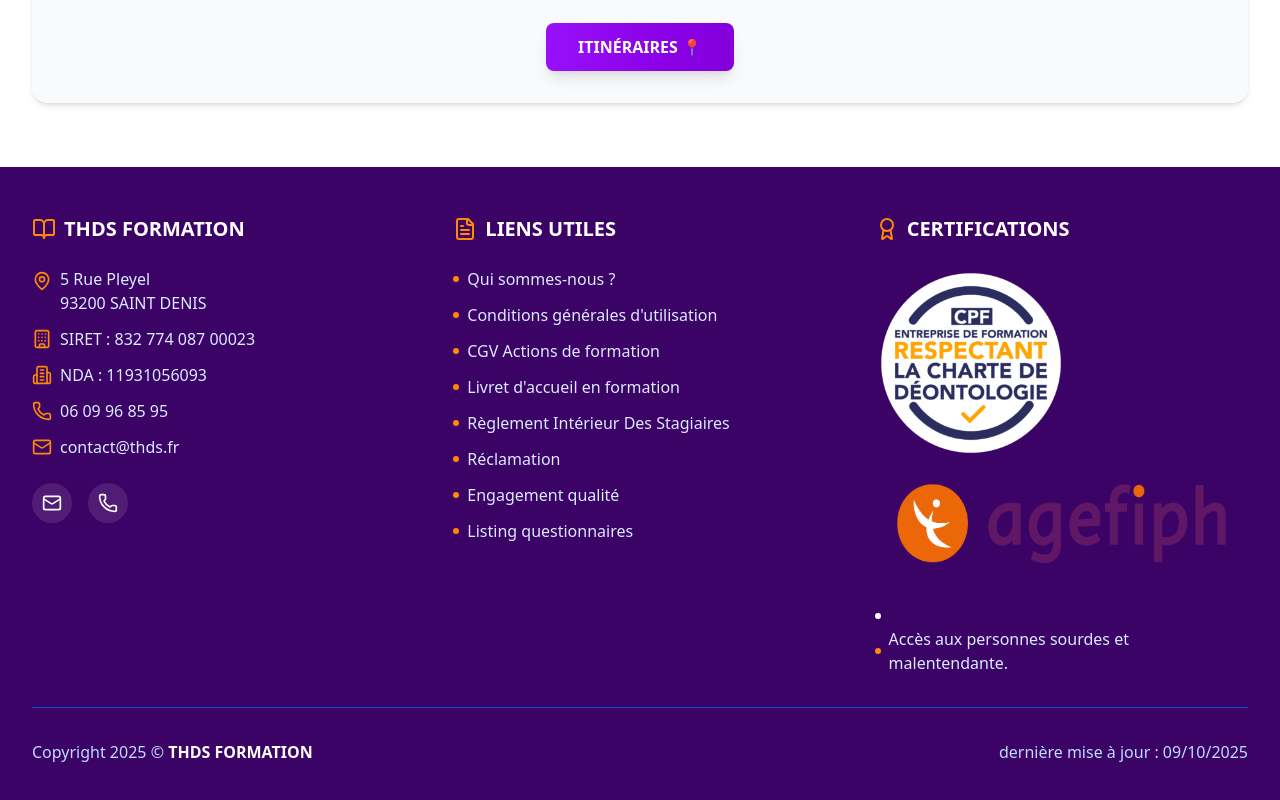
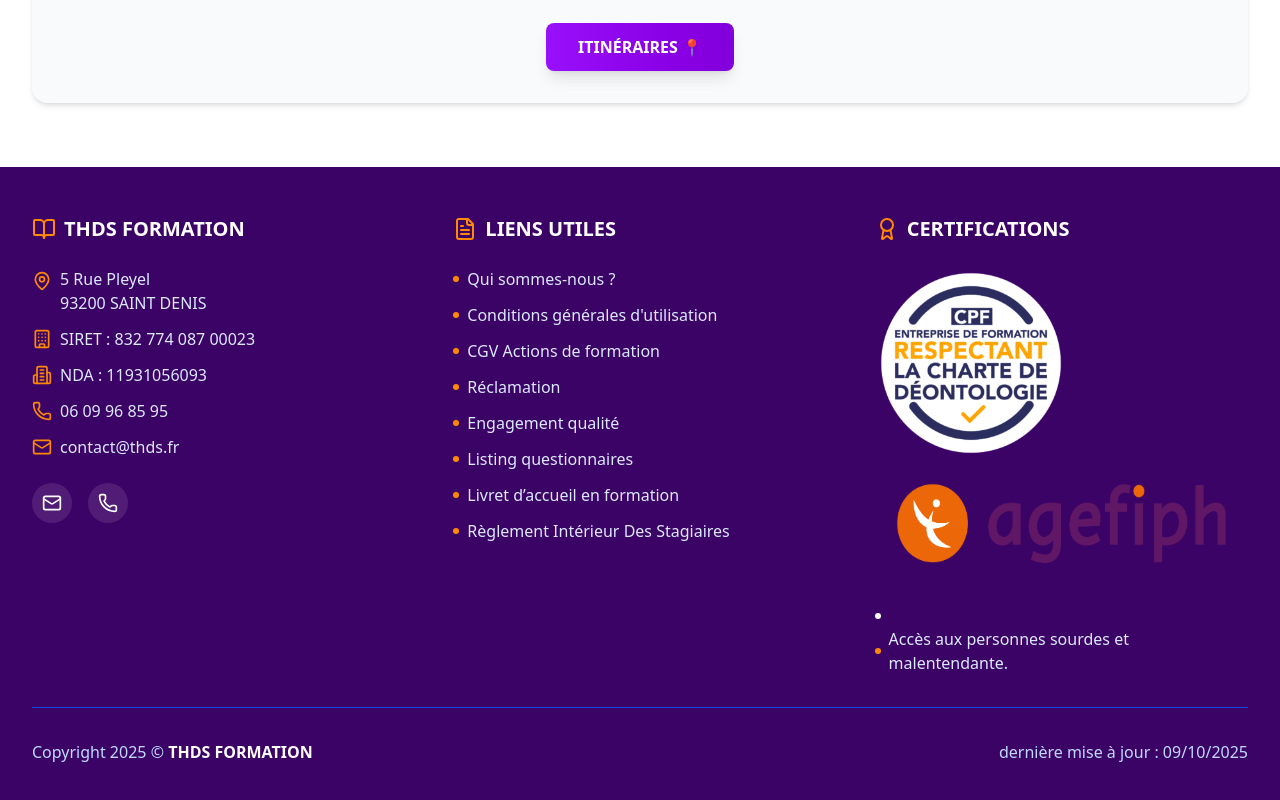
Before and after one commit to younesbennaceur/THDS-Learning, a React (Vite) app: page / in a window 1280 px wide. Shown: the part 8777-9577 px from the top of the page. Built offline with nearby package versions, Linux system fonts and the light colour scheme.

Commit message:
deployement issue

```diff
--- a/src/components/Footer.jsx
+++ b/src/components/Footer.jsx
@@ -1,17 +1,15 @@
 import React from 'react';
 import { Mail, Phone, MapPin, BookOpen, FileText, Users, Award, MessageSquare,Building2, Building } from 'lucide-react';
-
+import { Link } from 'react-router-dom';
 export default function Footer() {
   const footerLinks = {
     liens: [
       { name: "Qui sommes-nous ?", href: "/apropos" },
       { name: "Conditions générales d'utilisation", href: "cgv" },
       { name: "CGV Actions de formation", href: "/cgv-formation" },
-      { name: "Livret d'accueil en formation", href: "/LA.pdf" },
-      { name: "Règlement Intérieur Des Stagiaires", href: "/RI.pdf" },
       { name: "Réclamation", href: "/reclamation" },
       { name: "Engagement qualité", href: "/quality" },
-      { name: "Listing questionnaires", href: "#questionnaires" }
+      { name: "Listing questionnaires", href: "/questionnaires" }
     ]
   };
 
@@ -84,17 +82,39 @@ export default function Footer() {
             <ul className="space-y-3">
               {footerLinks.liens.map((link, index) => (
                 <li key={index}>
-                  <a
-                    href={link.href}
+                  <Link
+                    to={link.href}
 
 
                     className="text-blue-100 hover:text-orange-400 transition-colors flex items-center space-x-2 group"
                   >
                     <span className="w-1.5 h-1.5 bg-orange-400 rounded-full group-hover:scale-150 transition-transform"></span>
                     <span>{link.name}</span>
+                  </Link>
+                </li>
+              ))}
+            </ul>
+            <ul>
+              <li className='mt-3 space-y-3' >
+                  <a
+                    href='LA.pdf'
+
+
+                    className="text-blue-100 hover:text-orange-400 transition-colors flex items-center space-x-2 group"
+                  >
+                    <span className="w-1.5 h-1.5 bg-orange-400 rounded-full group-hover:scale-150 transition-transform"></span>
+                    <span>Livret d’accueil en formation</span>
                   </a>
                 </li>
-              ))}
+                <li className='mt-3 space-y-3' >
+                  <a
+                    href='RI.pdf'
+                    className="text-blue-100 hover:text-orange-400 transition-colors flex items-center space-x-2 group"
+                  >
+                    <span className="w-1.5 h-1.5 bg-orange-400 rounded-full group-hover:scale-150 transition-transform"></span>
+                    <span>Règlement Intérieur Des Stagiaires</span>
+                  </a>
+                </li>
             </ul>
           </div>
 
```
